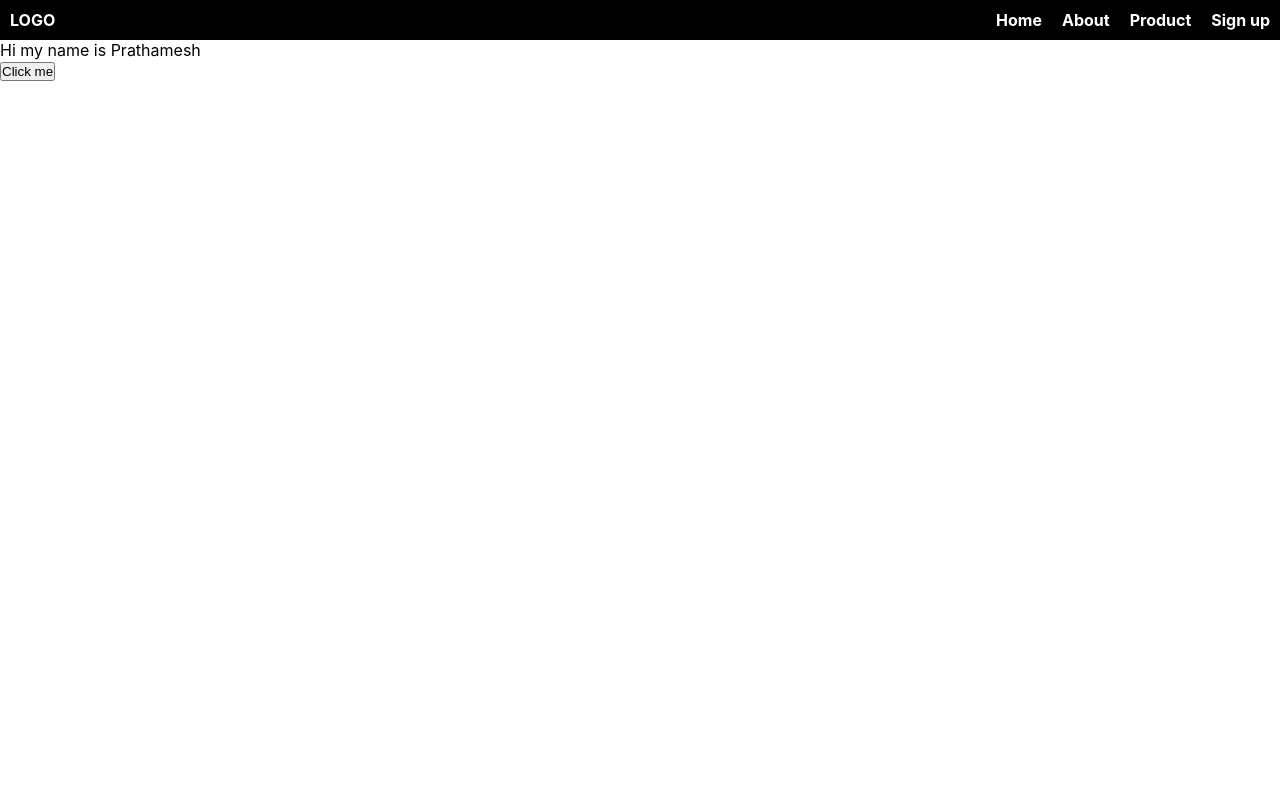
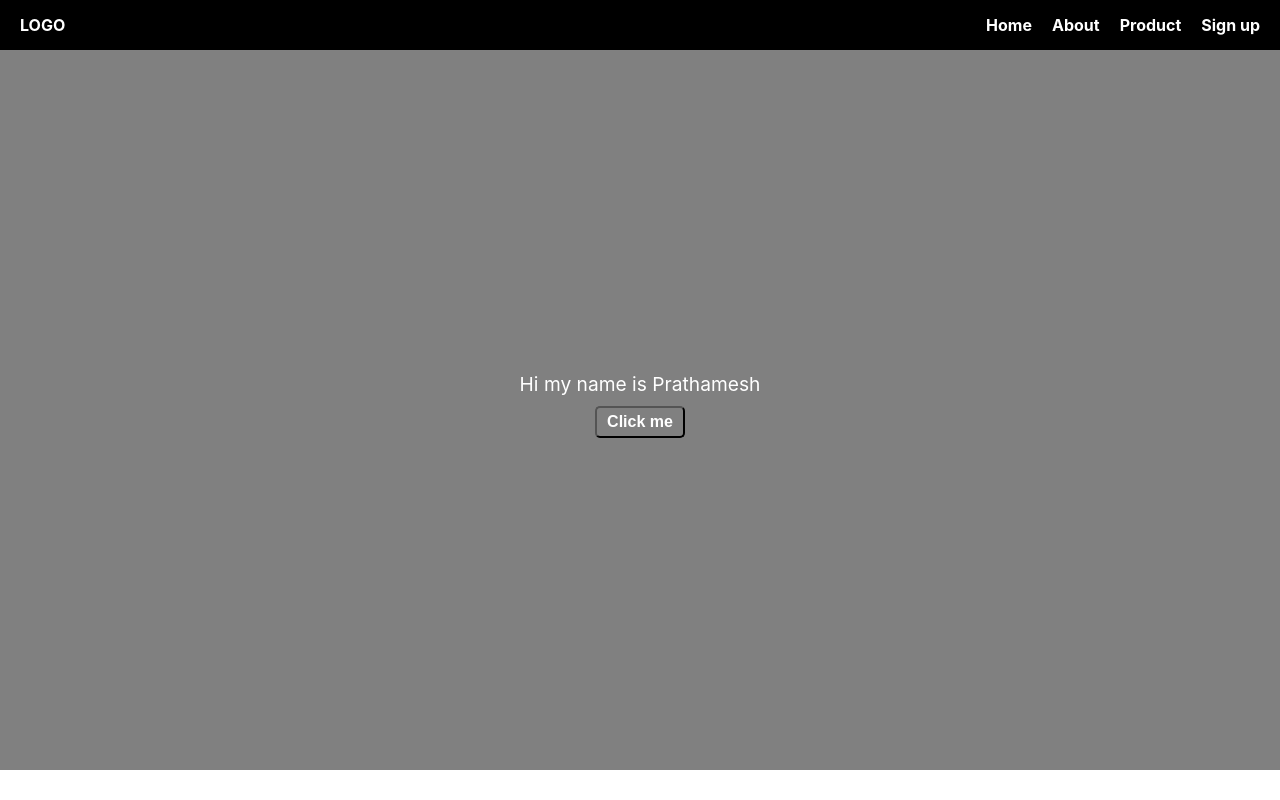
Before and after one commit to Chappu12/React-JS, a React (Create React App) app: page / in a window 1280 px wide. Built offline with nearby package versions, Linux system fonts and the light colour scheme.

Commit message:
make changes in header and added

```diff
--- a/src/App.css
+++ b/src/App.css
@@ -12,28 +12,24 @@ body {
     padding: 0;
 }
 
-.nav-bar {
-    height: 10%;
-    padding: 10px;
+.main{
+    height: 45rem;
+    width: 100%;
     display: flex;
-    justify-content: space-between;
+    flex-direction: column;
+    justify-content: center;
     align-items: center;
-    background-color: black;
+    background-color: gray;
     color: white;
+    font-size: larger;
+}
+
+.btn{
+    margin: 10px;
+    padding: 5px 10px;
+    border-radius: 5px;
+    background-color: transparent;
+    color: white;
+    font-size: medium;
     font-weight: bold;
-  }
-
-  .nav-menu {
-    list-style: none;
-    display: flex;
-    gap: 20px;
-  }
-
-  .nav-menu li {
-    cursor: pointer;
-    color: white;
-  }
-
-  .nav-menu li:hover {
-    color: lightgray;
-  }
+}
--- a/src/App.js
+++ /dev/null
@@ -1,17 +0,0 @@
-'use client'
-import React, { useState } from 'react'
-import './App.css'
-
-const App = () => {
-    const [name, setName] = useState("Prathamesh")
-    return (
-        <>
-            <div>Hi my name is {name}</div>
-            <button onClick={() => {
-                setName("Developer")
-            }}>Click me</button>
-        </>
-    )
-}
-
-export default App
--- /dev/null
+++ b/src/App.jsx
@@ -0,0 +1,29 @@
+'use client'
+import React, { useState } from 'react'
+import './App.css'
+
+const App = () => {
+    const [name, setName] = useState("Prathamesh")
+    const [flag, setflag] = useState(0)
+    return (
+        <>
+            <div className='main'>
+                <div>Hi my name is {name}</div>
+                <button className='btn' onClick={() => {
+                    setName((name) => name === "Prathamesh" ? "Developer" : "Prathamesh")
+
+                    // if(flag == 0){
+                    //     setName("Developer")
+                    //     setflag(1)
+                    // }
+                    // else{
+                    //     setName("Prathamesh")
+                    //     setflag(0)
+                    // }
+                }}>Click me</button>
+            </div>
+        </>
+    )
+}
+
+export default App
--- /dev/null
+++ b/src/Components/Header.css
@@ -0,0 +1,24 @@
+.nav-bar {
+    padding: 15px 20px;
+    display: flex;
+    justify-content: space-between;
+    align-items: center;
+    background-color: black;
+    color: white;
+    font-weight: bold;
+  }
+
+  .nav-menu {
+    list-style: none;
+    display: flex;
+    gap: 20px;
+  }
+
+  .nav-menu li {
+    cursor: pointer;
+    color: white;
+  }
+
+  .nav-menu li:hover {
+    color: lightgray;
+  }
--- a/src/Components/Header.js
+++ b/src/Components/Header.js
@@ -1,9 +1,10 @@
 import React from 'react'
+import './Header.css'
 
 const Header = () => {
     return (
         <>
-        <div className='nav-bar'>
+            <nav className='nav-bar'>
                 <div>
                     LOGO
                 </div>
@@ -15,8 +16,7 @@ const Header = () => {
                         <li>Sign up</li>
                     </ul>
                 </div>
-
-        </div>
+            </nav>
         </>
     )
 }
```
Lines whose indentation alone changed are shown as unchanged.
